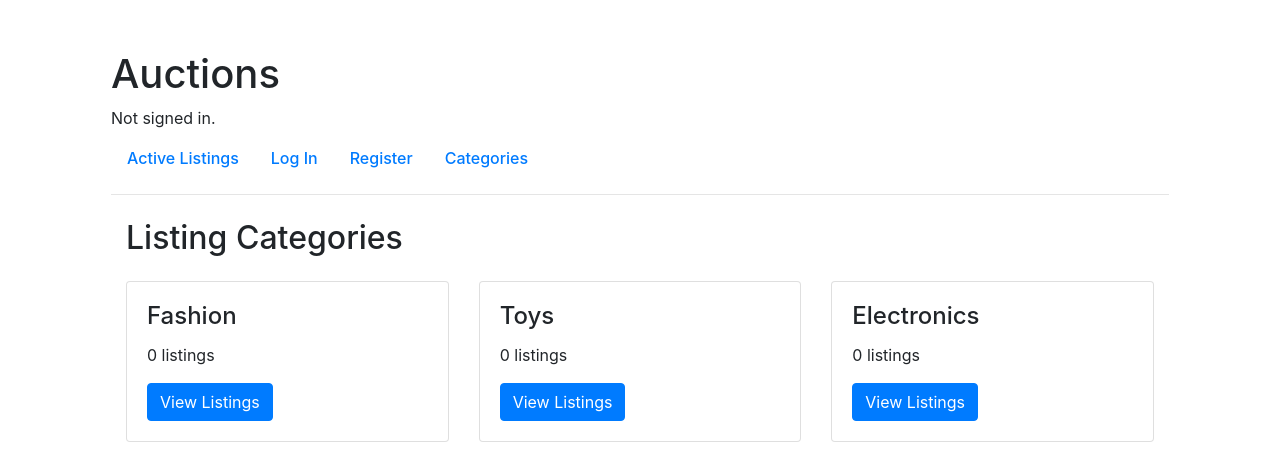
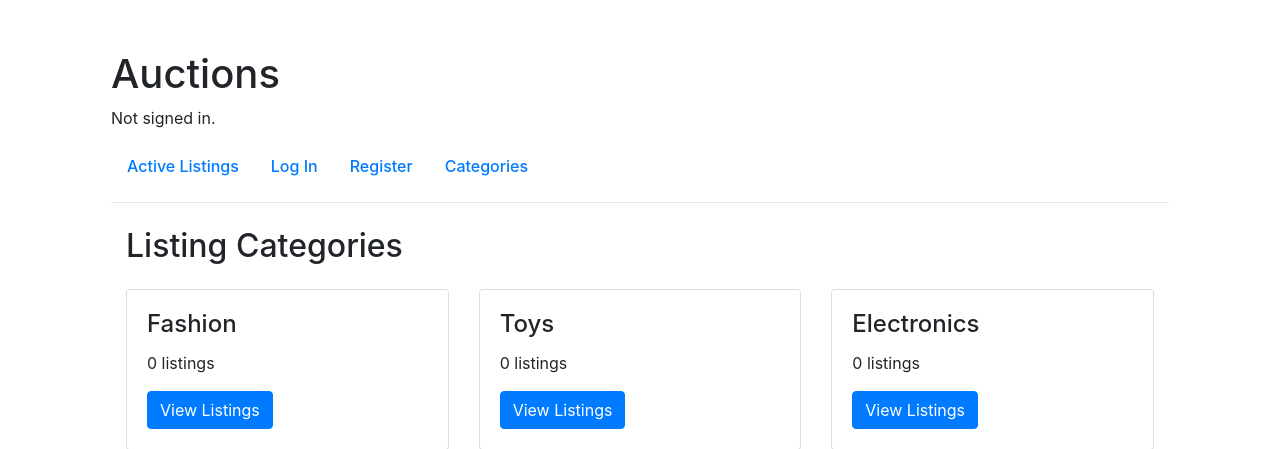
Before and after one commit to tomarshall/cs50w, a Django app: page /categories in a window 1280 px wide. Shown: the top 449 px of the page. Run offline with Django 3.2, Linux system fonts and the light colour scheme; data comes from the database, SQL or seed files in the repository; some libraries are stand-ins or nearby versions.

Commit message:
Tiny CSS change

```diff
--- a/commerce/auctions/templates/auctions/layout.html
+++ b/commerce/auctions/templates/auctions/layout.html
@@ -20,7 +20,7 @@
                 Not signed in.
             {% endif %}
         </div>
-        <ul class="nav mt-2" style="font-weight: 500;">
+        <ul class="nav mt-3" style="font-weight: 500;">
             <li class="nav-item">
                 <a class="nav-link" href="{% url 'index' %}">Active Listings</a>
             </li>
```
